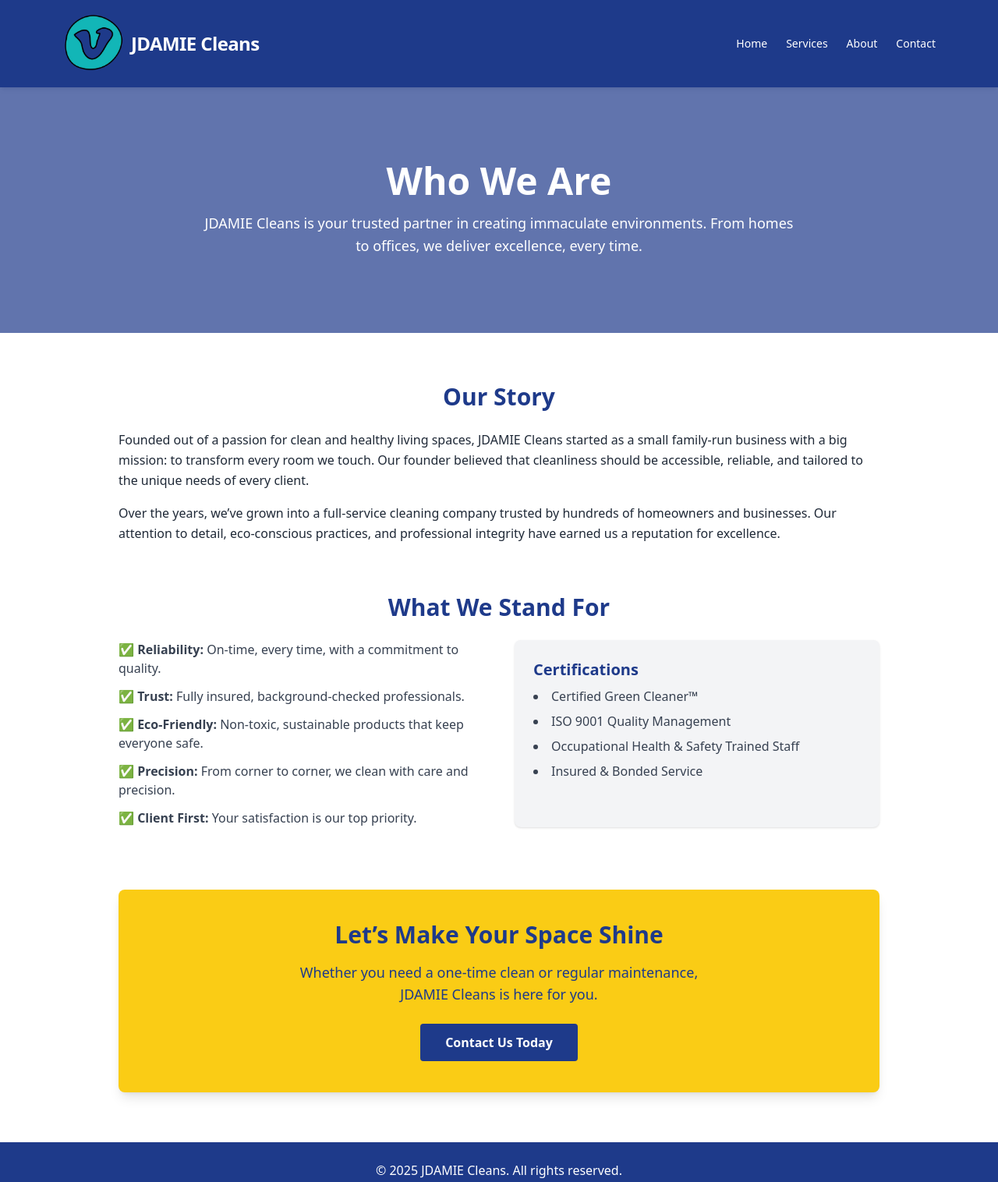
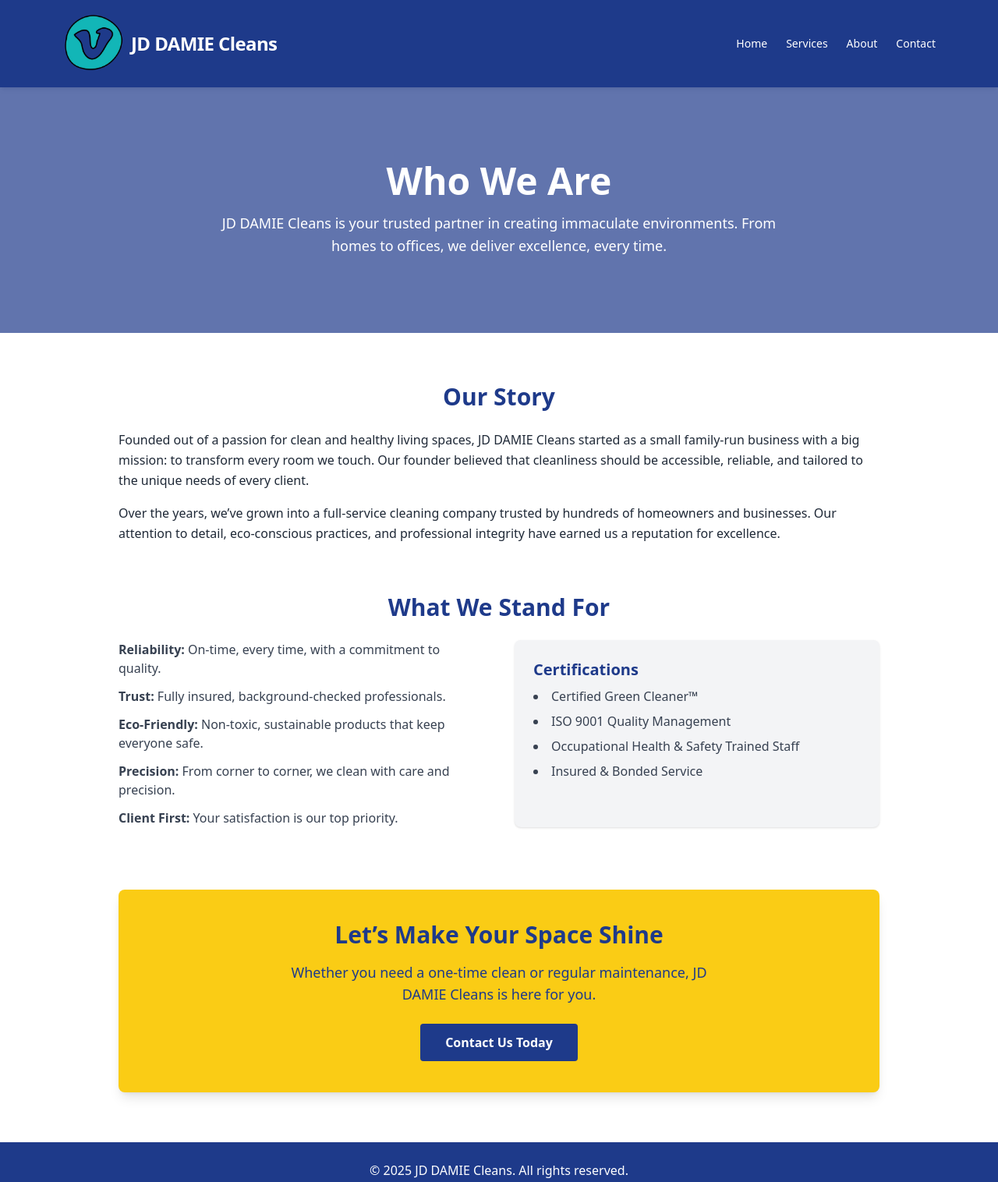
Before and after one commit to Abraham-ctr/jdamie_cleans_website, a plain HTML site: page about.html in a window 1280 px wide. Shown: the whole page at 78% size. Drawn offline with nearby package versions, Linux system fonts and the light colour scheme.

Commit message:
changed the name 29th may 2025

```diff
--- a/about.html
+++ b/about.html
@@ -3,9 +3,9 @@
 <head>
   <meta charset="UTF-8" />
   <meta name="viewport" content="width=device-width, initial-scale=1" />
-  <meta name="description" content="Learn more about JDAMIE Cleans – Our mission, team, and values." />
+  <meta name="description" content="Learn more about JD DAMIE Cleans – Our mission, team, and values." />
   <link rel="icon" href="assets/images/logo.png" type="image/x-icon" />
-  <title>JDAMIE Cleans | About Us</title>
+  <title>JD DAMIE Cleans | About Us</title>
   <script src="https://cdn.tailwindcss.com"></script>
 </head>
 <body class="flex flex-col min-h-screen bg-white text-gray-800">
@@ -14,8 +14,8 @@
   <header class="bg-blue-900 text-white shadow-md">
     <div class="max-w-6xl mx-auto px-4 py-4 flex items-center justify-between flex-wrap gap-4">
       <a href="index.html" class="flex items-center gap-2">
-        <img src="assets/images/logo.png" alt="JDAMIE Cleans Logo" class="h-20 w-17 object-cover rounded-full" />
-        <span class="text-2xl font-bold tracking-tight">JDAMIE Cleans</span>
+        <img src="assets/images/logo.png" alt="JD DAMIE Cleans Logo" class="h-20 w-17 object-cover rounded-full" />
+        <span class="text-2xl font-bold tracking-tight">JD DAMIE Cleans</span>
       </a>
       <nav class="flex gap-6 text-sm font-medium" aria-label="Main navigation">
         <a href="index.html" class="hover:underline">Home</a>
@@ -31,7 +31,7 @@
     <div class="bg-blue-900/70 text-white py-24 text-center px-4">
       <h1 class="text-5xl font-extrabold mb-4">Who We Are</h1>
       <p class="max-w-3xl mx-auto text-lg font-light leading-relaxed">
-        JDAMIE Cleans is your trusted partner in creating immaculate environments. From homes to offices, we deliver excellence, every time.
+        JD DAMIE Cleans is your trusted partner in creating immaculate environments. From homes to offices, we deliver excellence, every time.
       </p>
     </div>
   </section>
@@ -41,7 +41,7 @@
     <section class="mb-16">
       <h2 class="text-3xl font-bold text-blue-900 mb-6 text-center">Our Story</h2>
       <p class="mb-4 leading-relaxed">
-        Founded out of a passion for clean and healthy living spaces, JDAMIE Cleans started as a small family-run business with a big mission: to transform every room we touch. Our founder believed that cleanliness should be accessible, reliable, and tailored to the unique needs of every client.
+        Founded out of a passion for clean and healthy living spaces, JD DAMIE Cleans started as a small family-run business with a big mission: to transform every room we touch. Our founder believed that cleanliness should be accessible, reliable, and tailored to the unique needs of every client.
       </p>
       <p class="mb-4 leading-relaxed">
         Over the years, we’ve grown into a full-service cleaning company trusted by hundreds of homeowners and businesses. Our attention to detail, eco-conscious practices, and professional integrity have earned us a reputation for excellence.
@@ -54,11 +54,11 @@
       <div class="grid md:grid-cols-2 gap-10">
         <div>
           <ul class="space-y-3 text-gray-700">
-            <li><strong>✅ Reliability:</strong> On-time, every time, with a commitment to quality.</li>
-            <li><strong>✅ Trust:</strong> Fully insured, background-checked professionals.</li>
-            <li><strong>✅ Eco-Friendly:</strong> Non-toxic, sustainable products that keep everyone safe.</li>
-            <li><strong>✅ Precision:</strong> From corner to corner, we clean with care and precision.</li>
-            <li><strong>✅ Client First:</strong> Your satisfaction is our top priority.</li>
+            <li><strong> Reliability:</strong> On-time, every time, with a commitment to quality.</li>
+            <li><strong> Trust:</strong> Fully insured, background-checked professionals.</li>
+            <li><strong> Eco-Friendly:</strong> Non-toxic, sustainable products that keep everyone safe.</li>
+            <li><strong> Precision:</strong> From corner to corner, we clean with care and precision.</li>
+            <li><strong> Client First:</strong> Your satisfaction is our top priority.</li>
           </ul>
         </div>
         <div class="bg-gray-100 rounded-lg p-6 shadow">
@@ -76,7 +76,7 @@
     <!-- CTA SECTION -->
     <section class="bg-yellow-400 rounded-lg shadow-lg p-10 text-center text-blue-900">
       <h2 class="text-3xl font-bold mb-4">Let’s Make Your Space Shine</h2>
-      <p class="mb-6 text-lg max-w-xl mx-auto">Whether you need a one-time clean or regular maintenance, JDAMIE Cleans is here for you.</p>
+      <p class="mb-6 text-lg max-w-xl mx-auto">Whether you need a one-time clean or regular maintenance, JD DAMIE Cleans is here for you.</p>
       <a href="contact.html" class="inline-block bg-blue-900 text-white font-semibold py-3 px-8 rounded hover:bg-blue-800 transition">
         Contact Us Today
       </a>
@@ -85,7 +85,7 @@
 
   <!-- FOOTER -->
   <footer class="bg-blue-900 text-white text-center py-6 mt-auto">
-    <p>&copy; 2025 JDAMIE Cleans. All rights reserved.</p>
+    <p>&copy; 2025 JD DAMIE Cleans. All rights reserved.</p>
   </footer>
 </body>
 </html>
```
Also changed, not shown: contact.html (+7 -7 lines), index.html (+8 -8 lines), services.html (+9 -9 lines), thank-you.html (+4 -4 lines), project_structure.txt.
